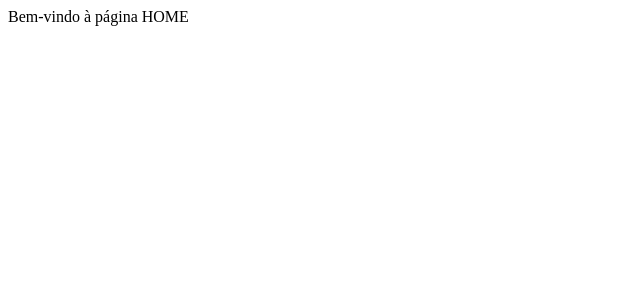
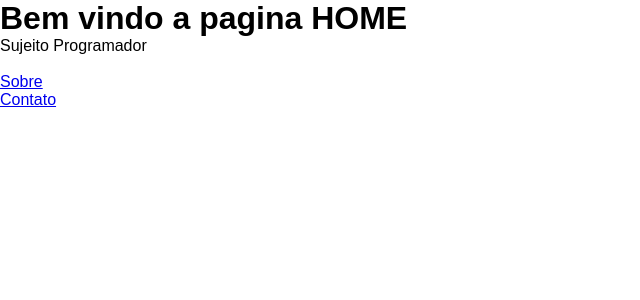
Before and after one commit to Levirroh/learning_react_node, a React (Create React App) app in the folder primeiro-app/: page / in a window 1280 px wide. Shown: the top 300 px of the page, without its empty margins (0-640 px from the left). Built offline with nearby package versions, Linux system fonts and the light colour scheme.

Commit message:
update: cannot go further as the versions are unmatched

```diff
--- a/primeiro-app/src/App.js
+++ b/primeiro-app/src/App.js
@@ -1,8 +1,6 @@
-import React, { useState, useEffect } from 'react';
-import RoutesApp from './router';
+import RoutesApp from './routes';
 
 function App() {
-
   return (
     <RoutesApp/>
   );
--- /dev/null
+++ b/primeiro-app/src/Pages/Contato/index.js
@@ -0,0 +1,15 @@
+import { Link } from 'react-router-dom';
+
+function Contato(){
+  return(
+    <div>
+      <h1>Pagina Contato</h1>
+      <span>Contato da empresa (dd) xxxx-xxxx</span> <br/> <br/>
+
+      <Link to="/">Home</Link> <br/>
+      <Link to="/sobre">Sobre</Link>
+    </div>
+  )
+}
+
+export default Contato;
--- a/primeiro-app/src/Pages/Home/index.js
+++ b/primeiro-app/src/Pages/Home/index.js
@@ -1,10 +1,13 @@
-import React, { useState, useEffect } from 'react';
+import { Link } from 'react-router-dom';
 
 function Home() {
-
   return (
     <div>
-      Bem-vindo à página HOME
+      <h1>Bem vindo a pagina HOME</h1>
+      <span>Sujeito Programador</span> <br/> <br/>
+
+      <Link to="/sobre">Sobre</Link> <br/>
+      <Link to="/contato">Contato</Link>
     </div>
   );
 }
--- a/primeiro-app/src/Pages/Sobre/index.js
+++ b/primeiro-app/src/Pages/Sobre/index.js
@@ -1,10 +1,12 @@
-import React, { useState, useEffect } from 'react';
+import { Link } from 'react-router-dom';
 
 function Sobre() {
-
   return (
     <div>
-      Bem-vindo à página Sobre
+      <h1>Pagina Sobre a empresa</h1> <br/> <br/>
+
+      <Link to="/">Pagina Home</Link> <br/>
+      <Link to="/contato">Contato</Link>
     </div>
   );
 }
--- a/primeiro-app/src/index.js
+++ b/primeiro-app/src/index.js
@@ -1,5 +1,6 @@
 import React from 'react';
-import ReactDOM from 'react-dom/client';
+import ReactDOM from 'react-dom/client'; // Importação correta para React 18
+import './index.css';
 import App from './App';
 
 const root = ReactDOM.createRoot(document.getElementById('root'));
--- a/primeiro-app/src/router.js
+++ /dev/null
@@ -1,18 +0,0 @@
-import { BrowserRouter, Routes, Route} from 'react-router-dom';
-
-
-import Home from './Pages/Home';
-import Sobre from './Pages/Sobre';
-
-function RoutesApp(){
-    return (
-        <BrowserRouter>
-            <Routes>
-                <Route path="/" element={ <Home/>} />
-                <Route path="/sobre" element={ <Sobre/>} />
-            </Routes>
-        </BrowserRouter>
-
-    );
-}
-export default RoutesApp;
--- /dev/null
+++ b/primeiro-app/src/routes.js
@@ -0,0 +1,21 @@
+
+import { BrowserRouter, Routes, Route } from 'react-router-dom';
+
+import Home from './Pages/Home';
+import Sobre from './Pages/Sobre';
+import Contato from './Pages/Contato';
+
+
+function RoutesApp(){
+  return(
+    <BrowserRouter>
+      <Routes>
+        <Route path="/" element={ <Home/> } />
+        <Route path="/sobre" element={ <Sobre/> } />
+        <Route path="/contato" element={ <Contato/> } />
+      </Routes>
+    </BrowserRouter>
+  )
+}
+
+export default RoutesApp;
```
Also changed, not shown: primeiro-app/src/index.css (renamed from primeiro-app/src/style.css).
